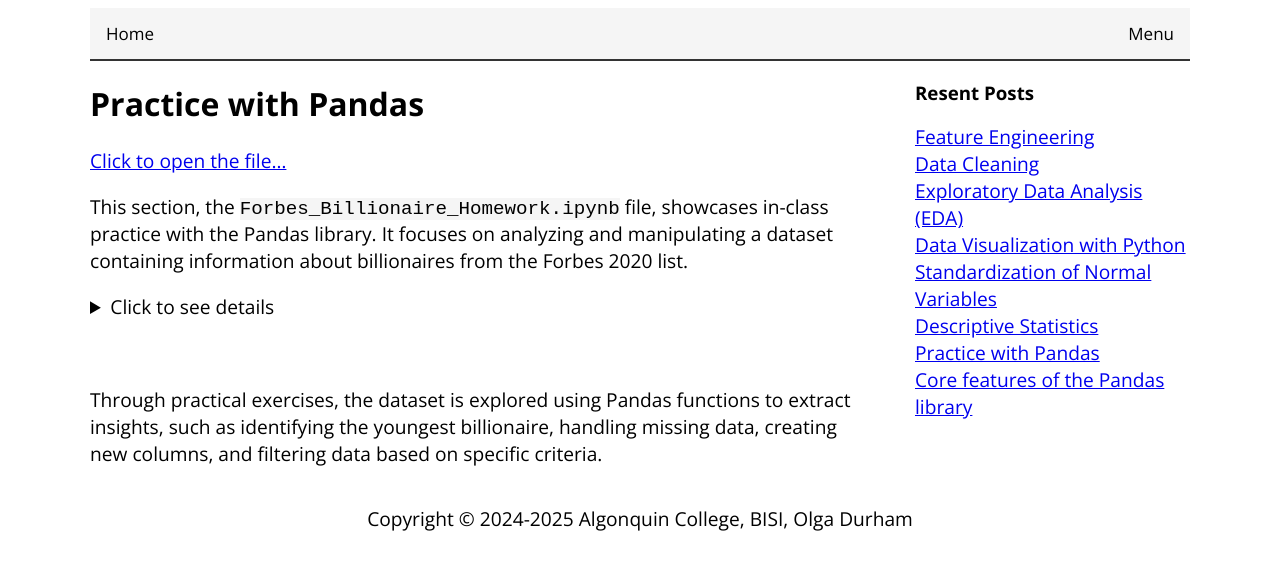
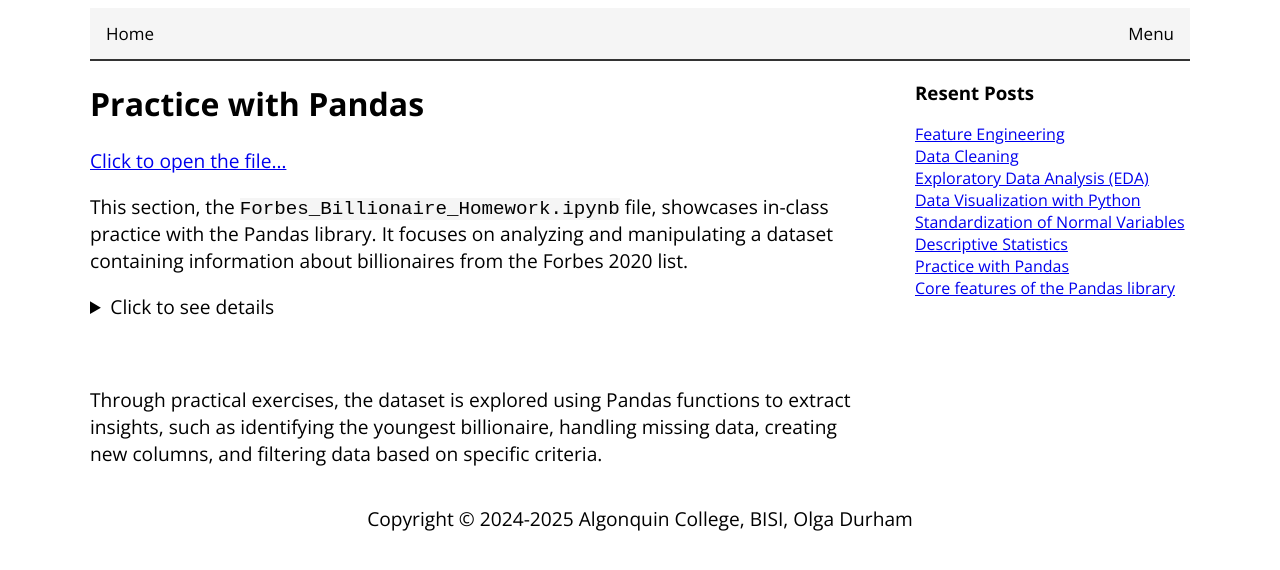
Before and after one commit to shap0011/ml_portfolio, a Jekyll site: the page built from _posts/2024-12-26-practice-with-pandas.md, in a window 1280 px wide. Shown: the top 570 px of the page. Built offline with Jekyll 4.4.1, drawn with Linux system fonts in a browser that asks for light colours.

Commit message:
Edits style

```diff
--- a/_layouts/post.html
+++ b/_layouts/post.html
@@ -9,7 +9,7 @@
     a, p, ul li, ol li, h1, h2, h3, h4, h5, h6, details {
         font-family: "Open Sans", serif;
     }
-    a, p, details {
+    p, details {
         font-size: 1.2rem;
     }
     code {
--- a/_posts/2024-12-26-practice-with-pandas.md
+++ b/_posts/2024-12-26-practice-with-pandas.md
@@ -14,7 +14,7 @@ This section, the `Forbes_Billionaire_Homework.ipynb` file, showcases in-class p
 
 <details>
   <summary>Click to see details</summary>
-  <br>
+
   <ul>
   <li><strong>Mounting Google Drive in Google Colab:</strong>Enables seamless access to files stored in Google Drive for data loading.</li>
   <li><strong>Importing the Pandas Library</strong></li>
```
Also changed, not shown: _posts/2024-12-31-feature-engineering.md (+1 -1 lines).
